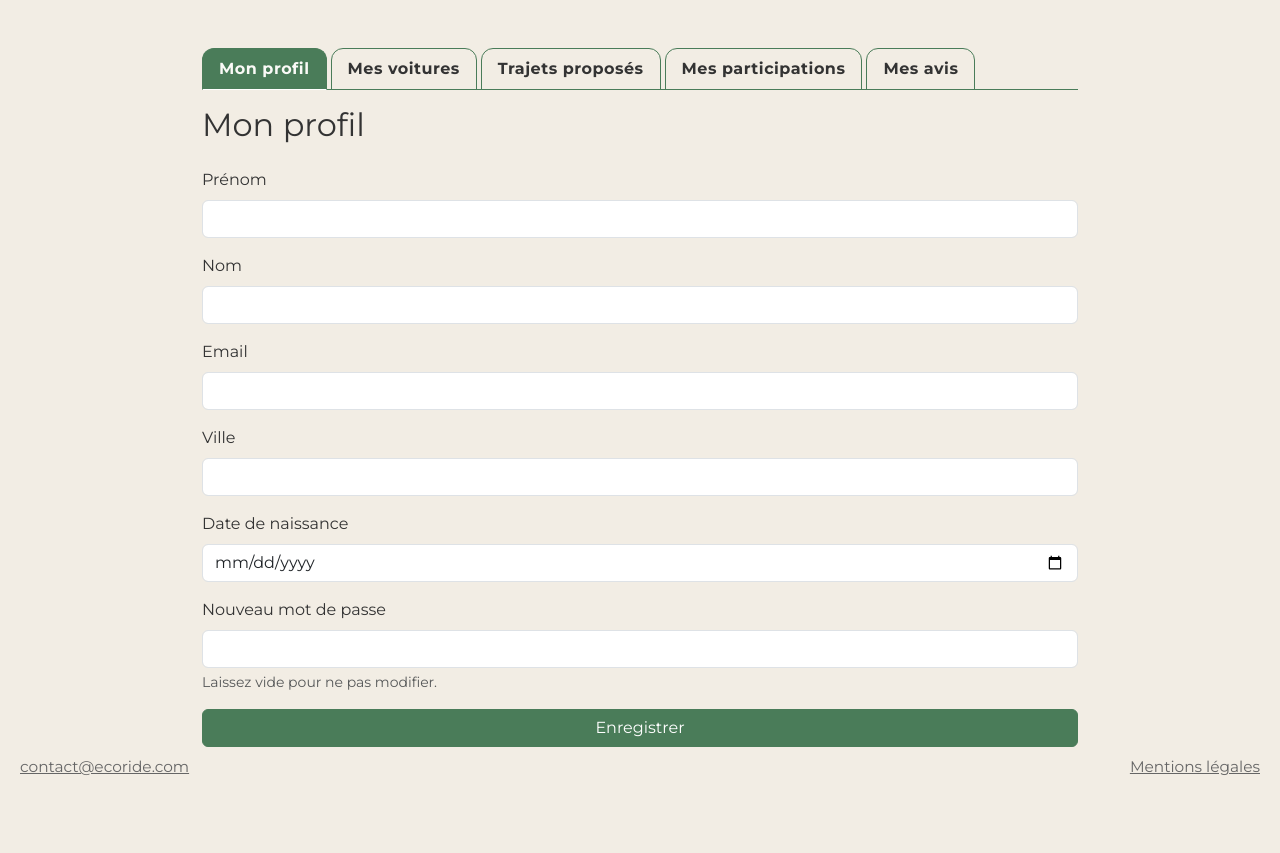
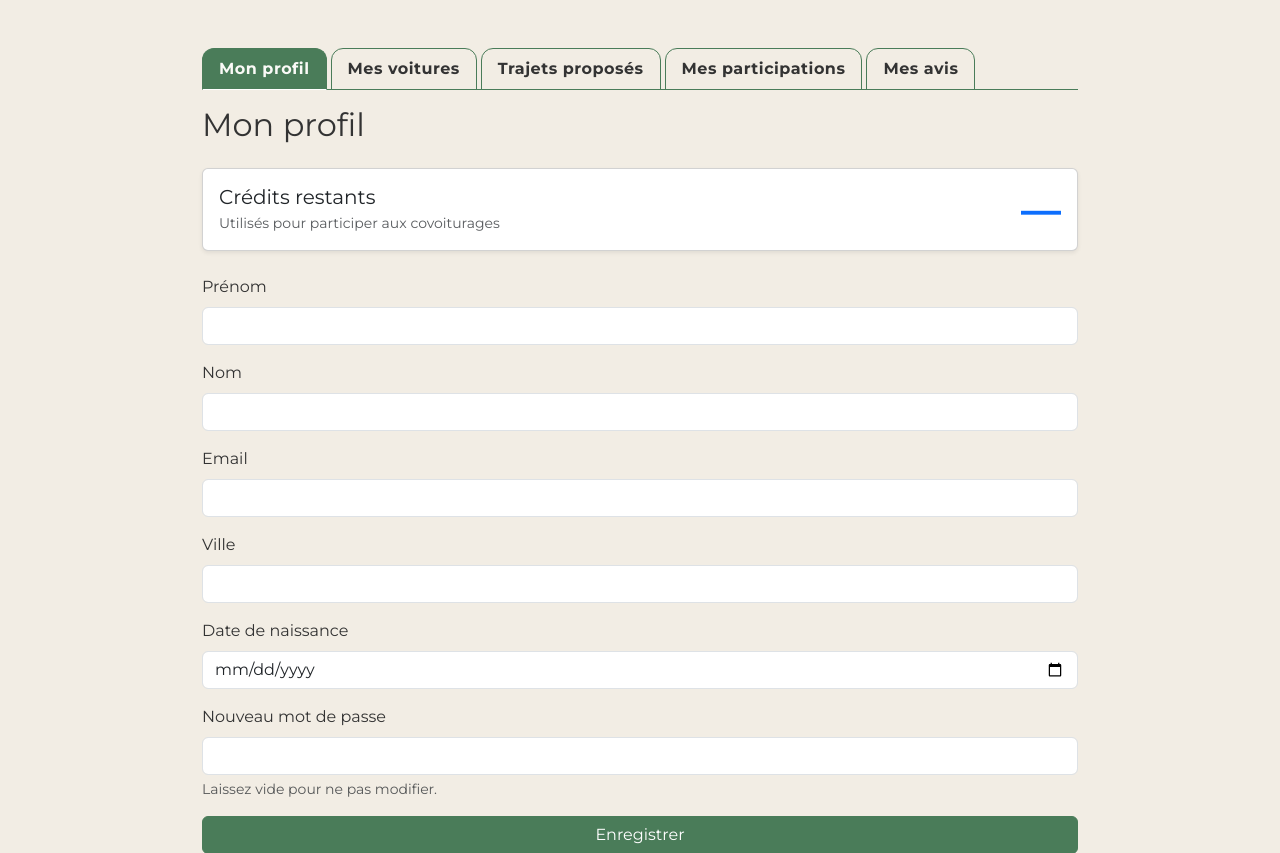
Before and after one commit to AmelieO-83/EcoRide, a Symfony app: template templates/utilisateurs/moncompte.html.twig in a window 1280 px wide. Shown: the part 75-928 px from the top of the page. Before the commit the page ends 850 px from the top, so only its background shows below. Run offline with Twig, Linux system fonts and the light colour scheme; the template is opened without the code that fills it, so the values that code supplies are empty; some libraries are stand-ins or nearby versions.

Commit message:
feat(profile): show user credit in profile API+UI and refresh on updates

```diff
--- a/templates/utilisateurs/moncompte.html.twig
+++ b/templates/utilisateurs/moncompte.html.twig
@@ -52,7 +52,10 @@
 <div class="container mt-5" style="max-width:900px;">
   <ul class="nav nav-tabs mb-3" id="profilTabs" role="tablist">
     <li class="nav-item" role="presentation">
-      <button class="nav-link active" id="tab-profil" data-bs-toggle="tab" data-bs-target="#pane-profil" type="button" role="tab">Mon profil</button>
+      <button class="nav-link active" id="tab-profil" data-bs-toggle="tab" data-bs-target="#pane-profil" type="button" role="tab">
+        Mon profil
+        <span class="badge bg-success ms-2" id="creditsBadge" style="vertical-align:text-top; display:none;"></span>
+      </button>
     </li>
     <li class="nav-item" role="presentation">
       <button class="nav-link" id="tab-voitures" data-bs-toggle="tab" data-bs-target="#pane-voitures" type="button" role="tab">Mes voitures</button>
@@ -72,6 +75,20 @@
     {# Profil #}
     <div class="tab-pane fade show active" id="pane-profil" role="tabpanel">
       <h2 class="mb-4">Mon profil</h2>
+
+      {# --- Carte Crédits restants --- #}
+      <div class="mb-4">
+        <div class="card shadow-sm">
+          <div class="card-body d-flex align-items-center justify-content-between">
+            <div>
+              <h5 class="card-title mb-1">Crédits restants</h5>
+              <div class="text-muted small">Utilisés pour participer aux covoiturages</div>
+            </div>
+            <div class="display-6 fw-bold text-primary" id="creditsValue">—</div>
+          </div>
+        </div>
+      </div>
+
       <div id="message" class="alert d-none"></div>
       <form id="profileForm">
         <div class="mb-3">
@@ -204,10 +221,31 @@
   if (!user || !user.id) return window.location.href = '{{ path("connexion") }}';
   const currentUserId = user.id;
 
+  // Affichage des crédits + badge
+  const showCredits = (u) => {
+    const n = (u && typeof u.credit === 'number') ? u.credit : null;
+    const valueEl = document.getElementById('creditsValue');
+    if (valueEl) valueEl.textContent = (n ?? '—');
+
+    const badge = document.getElementById('creditsBadge');
+    if (badge) {
+      if (n !== null) { badge.textContent = String(n); badge.style.display = 'inline-block'; }
+      else { badge.style.display = 'none'; }
+    }
+  };
+  showCredits(user);
+
+  // Fonction de rafraîchissement des crédits (à rappeler après actions)
+  async function refreshCredits() {
+    const u = await fetchJson('{{ path("api_utilisateurs_profil") }}');
+    if (u) showCredits(u);
+  }
+
+  // Formulaires profil
   ['prenom','nom','email','ville','dateNaissance'].forEach(f => {
     const el = document.getElementById(f);
     el.value = f === 'dateNaissance' && user[f]
-      ? user[f].split('T')[0]
+      ? user[f].split('T')[0] // compat format ISO si backend renvoie 2025-10-31T00:00:00
       : (user[f] || '');
   });
 
@@ -327,7 +365,12 @@
       e.preventDefault();
       if (!confirm('Annuler cette participation ?')) return;
       const r = await fetch(`/api/participations/${e.target.dataset.id}`, { method: 'DELETE', headers });
-      if (r.ok) loadParticipations(); else alert('Erreur');
+      if (r.ok) {
+        await loadParticipations();
+        await refreshCredits(); // <-- REFRESH CRÉDITS après annulation (si ta règle métier le modifie)
+      } else {
+        alert('Erreur');
+      }
       return;
     }
     if (e.target.matches('.link-termine-part')) {
@@ -342,6 +385,8 @@
         return alert(err?.error || 'Impossible de confirmer ce trajet.');
       }
       await loadParticipations();
+      await refreshCredits(); // <-- REFRESH CRÉDITS après confirmation
+
       document.getElementById('avisCovoiturageId').value = e.target.dataset.covoiturageId;
       document.querySelectorAll('input[name="avisNote"]').forEach(i => i.checked = false);
       document.getElementById('avisCommentaire').value = '';
```
